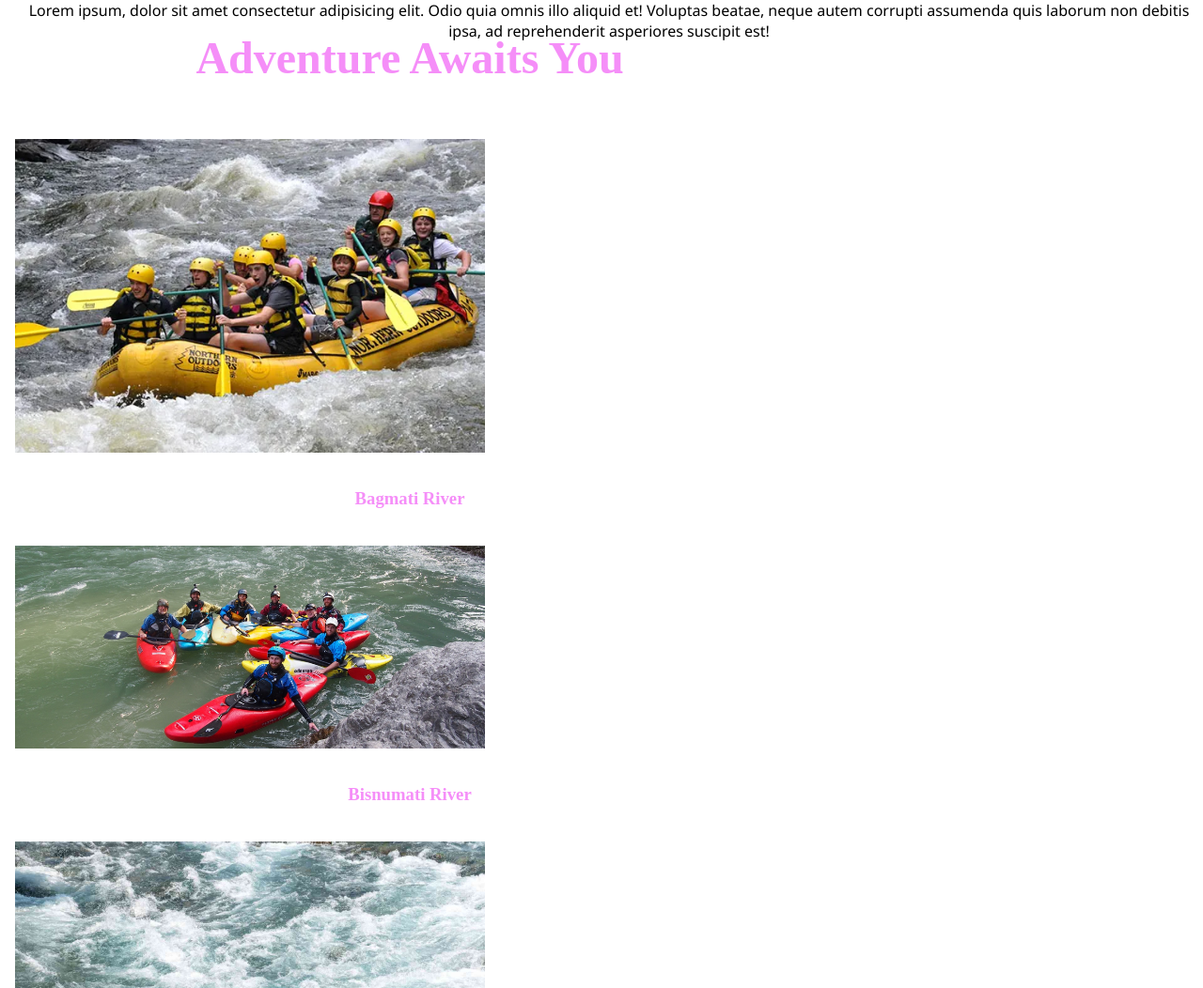
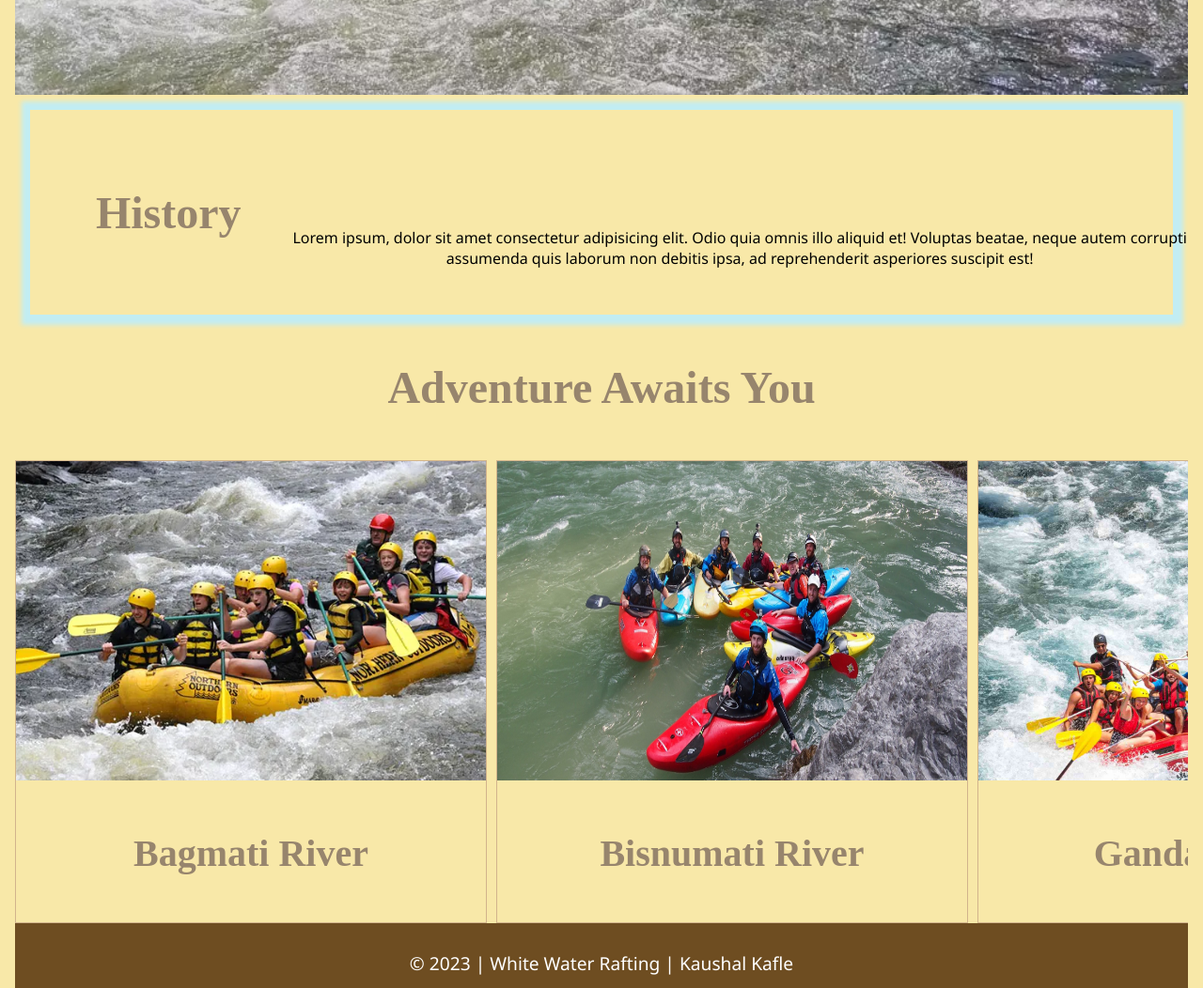
Before and after one commit to kkafle10/spring_wdd130, a plain HTML site: page wwr/about.html in a window 1280 px wide. Shown: the part 850-1902 px from the top of the page at 94% size. Drawn offline with Linux system fonts and the light colour scheme; a web font is replaced by a local one.

Commit message:
added css

```diff
--- a/wwr/about.html
+++ b/wwr/about.html
@@ -69,36 +69,47 @@
 
         </div>
 
-        <section>
+        <section id="history">
 
             <h2>History</h2>
 
+            <div>
                 <p>Lorem ipsum, dolor sit amet consectetur adipisicing elit. Odio quia omnis illo aliquid et! Voluptas
 
                     beatae, neque autem corrupti assumenda quis laborum non debitis ipsa, ad reprehenderit asperiores
 
                     suscipit est!</p>
+            </div>
 
         </section>
 
-        <section class = "images">
+        <section class="images">
 
             <h2>Adventure Awaits You</h2>
-
+            <div class="flexbox">
+                <div class="imgbox">
                     <img src="images/slide1.webp" alt="Rafting">
                     <h3>Bagmati River</h3>
+                </div>
 
+                <div class="imgbox">
                     <img src="images/slide2.jpg" alt="Rafting">
                     <h3>Bisnumati River</h3>
+                    </div>
 
+                    <div class="imgbox">
                         <img src="images/slide3.jpg" alt="Rafting">
                         <h3>Gandaki River</h3>
-
+                    </div>
+                    <div class="imgbox">
                         <img src="images/slide4.jpg" alt="Rafting">
                         <h3>Bheri River</h3>
-
+                    </div>
+                    <div class="imgbox">
                         <img src="images/slide5.jpg" alt="Rafting">
                         <h3>Karanli River</h3>
+                    </div>
+                </div>
 
         </section>
 
@@ -109,7 +120,9 @@
     </main>
 
     <footer>
-        <div><p>&copy; 2023 | White Water Rafting | Kaushal Kafle</p></div>
+        <div class = "footerdiv">
+            <p>&copy; 2023 | White Water Rafting | Kaushal Kafle</p>
+        </div>
 
         <nav class="sociallinks"><a href="facebook.com">
 
--- a/wwr/styles/rafting.css
+++ b/wwr/styles/rafting.css
@@ -3,7 +3,7 @@
 
 :root {
     --primary-color: #36a736   ;
-    --secondary-color: #ea0df177 ;
+    --secondary-color: #2c182d77 ;
     --accent1-color: #c2edf3;
     --accent2-color: white;
 
@@ -11,13 +11,13 @@
     --paragraph-font:"Noto Sans";
 
 
-    --headline-color-on-white: #ea0df177 ;
+    --headline-color-on-white: #29132a77 ;
     --headline-color-on-color: white;
     --paragraph-color-on-white:#c2edf3;
     --paragraph-color-on-color: white;
     --paragraph-background-color: #c2edf3 ;
     --nav-link-color: #c2edf3;
-    --nav-background-color: #D4AC0D;
+    --nav-background-color: #f8e8a8;
     --nav-hover-link-color: white;
     --nav-hover-background-color:#36a736 ;
   }
@@ -41,8 +41,10 @@
  }
 
  body {
-    max-width: 840px;
+    /* max-width: 840px; */
     margin: 1em;
+    text-align: center;
+   background-color: var(--nav-background-color);
  }
  .hero{
     position: relative;
@@ -69,31 +71,66 @@
     padding-top: 0.2em;
     background-color: #76b376;
     opacity: 0.7;
-    width: 98%;
+    width: 99%;
     text-align: center;
 
 
  }
 
- .images{
+ #history{
+   margin: 1em;
+   padding: 2em;
+   display: grid;
+   border: 1px 1px solid var(--secondary-color);
+   box-shadow: 1px 1px 5px 10px var(--paragraph-background-color);
+   flex-direction: row;
+   align-items: center;
+   grid-template-columns: 1fr 4fr;
+
+
+ }
+
+ #history h2{
+   grid-column: 1/2;
+
+ }
+ #history div{
+   grid-column: 2/3;
+   max-width: 90%;
+ }
+
+
+ .flexbox{
     display: flex;
-    flex-direction: column;
-    row-gap: 10px;
+    flex-direction: row;
+    column-gap: 10px;
+    flex-wrap: nowrap;
+    overflow-x:auto;
  }
- .images img{
-    max-width: 500px;
+
+  .imgbox img{
+   width: 500px;
+   height: 340px;
+ }
+
+ .imgbox{
+   border: 1px solid tan;
+   box-shadow: 1 1px 20px 5px green;
+   width: 510px;
  }
 
  article{
     top:15em;
     position: absolute;
     width: 100%;
-    background-color: #a7f9a7;
-    opacity: 0.7;
+    background-color: #032703;
+    opacity: 0.5;
     margin: 5%;
-    width: 90%;
+    width: 80%;
     display: grid;
     grid-template-columns: 3fr 1fr;
+    color:white;
+    height: 200px;
 
  }
  article p{
@@ -105,8 +142,9 @@
  article img{
     grid-column: 2/3;
     float: right;
-    max-width: 150px;
+    max-width: 300px;
     padding: 5px;
+
  }
 
  .sociallinks{
@@ -120,12 +158,20 @@
 
  footer{
     display: grid;
-    grid-template-columns: 1fr 1fr;
+    grid-template-rows: 1fr 1fr;
+    align-content: center;
+    background-color: rgb(110, 77, 33);
+    padding: 10px;
+
+ }
+ .imgbox h3{
+   font-size: 2.5rem;
  }
 
  header{
     display: grid;
     grid-template-columns: auto 1fr;
+    background-color: rgb(110, 77, 33);
  }
 #logo img{
     max-width: 100px;
@@ -134,4 +180,16 @@
  header div nav{
     display: flex;
     justify-content: space-around;
+    align-items: center;
+    color: #000;
+    font-size: 2rem;
+    justify-content: space-around;
  }
+
+
+.footerdiv p{
+   position: relative;
+   text-align: center;
+   color:white;
+   font-size: 1.2em;
+ }
```
Lines whose indentation alone changed are shown as unchanged.
